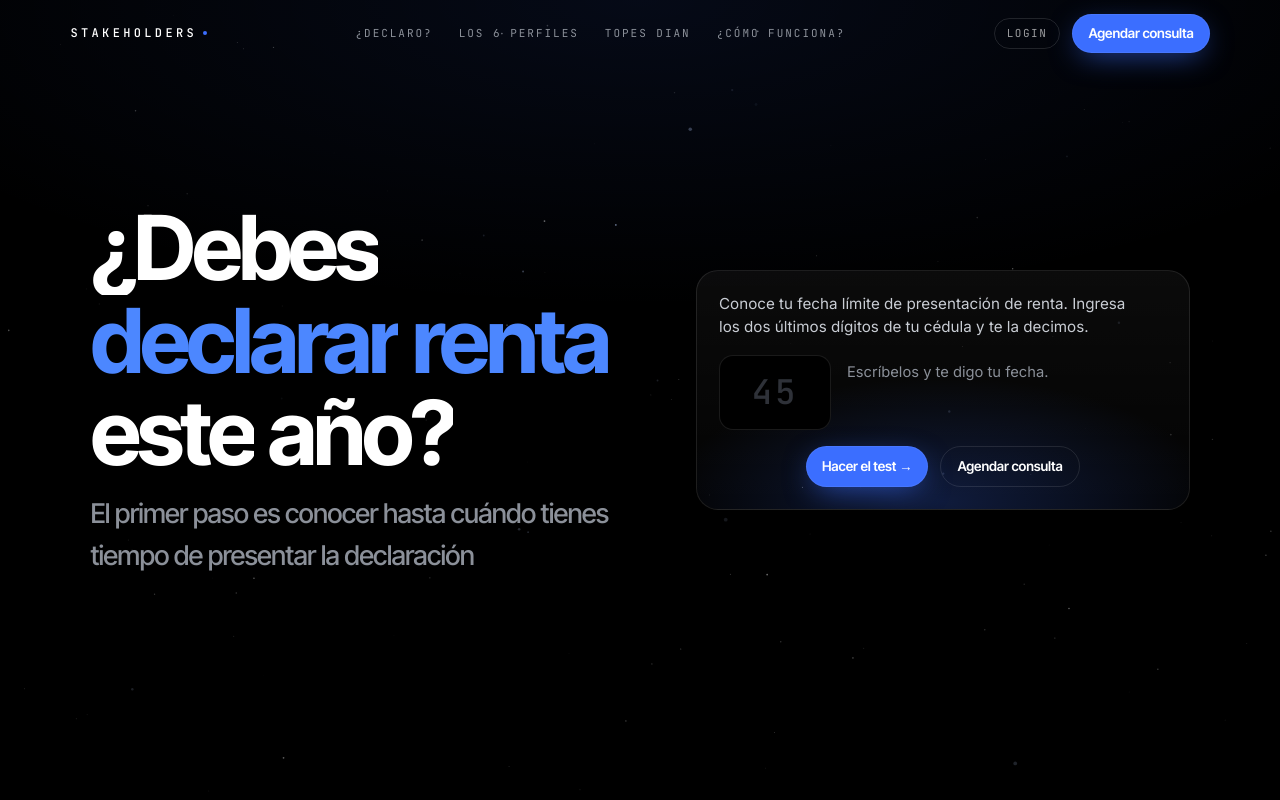
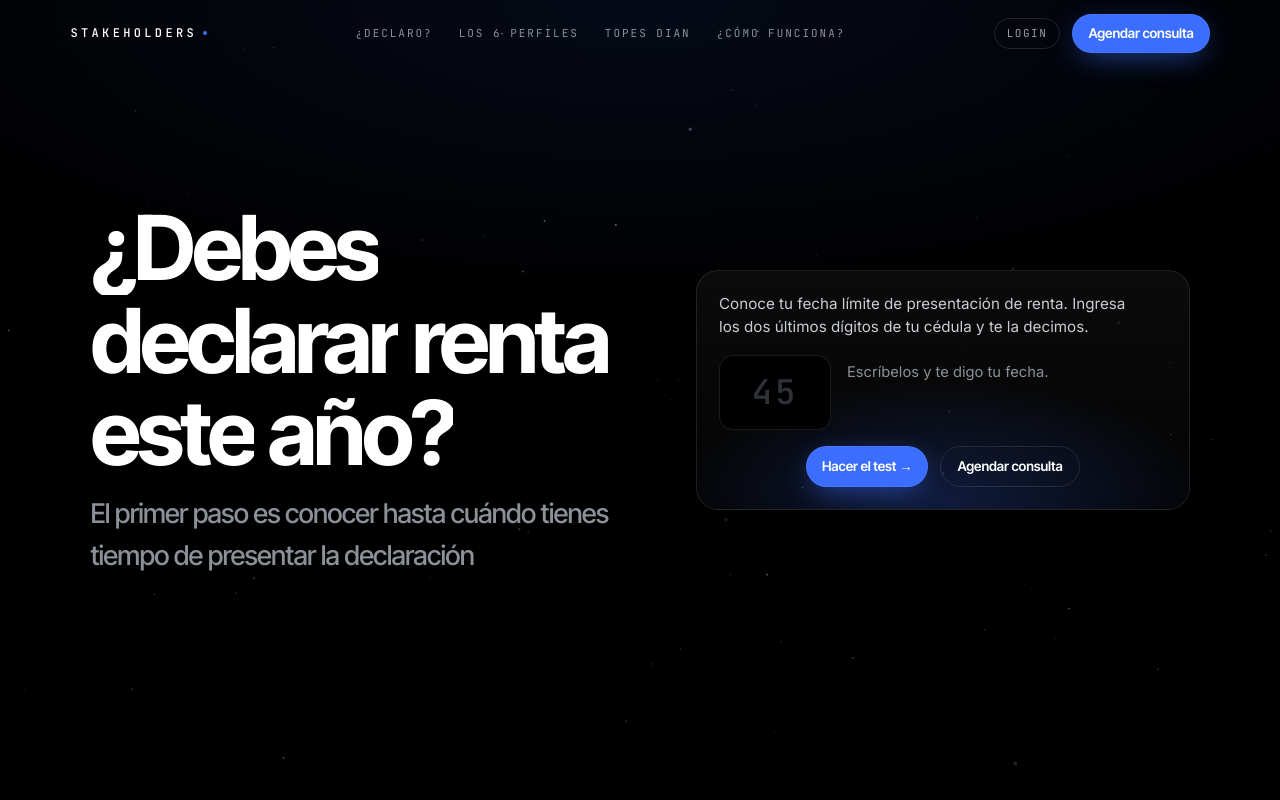
Before and after one commit to St4keholders/RENTA2026, a Next.js app: page / in a window 1280 px wide. Shown: the top 800 px of the page. Built offline with nearby package versions, Linux system fonts and the light colour scheme.

Commit message:
style: make hero title 100% solid white

```diff
--- a/components/stakeholders/Landing.tsx
+++ b/components/stakeholders/Landing.tsx
@@ -616,7 +616,7 @@ export default function Landing() {
         <section className="hero" data-reveal>
           <div className="hero-grid">
             <div>
-              <h1 data-split data-tint="1,2">
+              <h1 data-split>
                 ¿Debes declarar renta este año?
               </h1>
               <p className="hero__sub fade">El primer paso es conocer hasta cuándo tienes tiempo de presentar la declaración</p>
```
